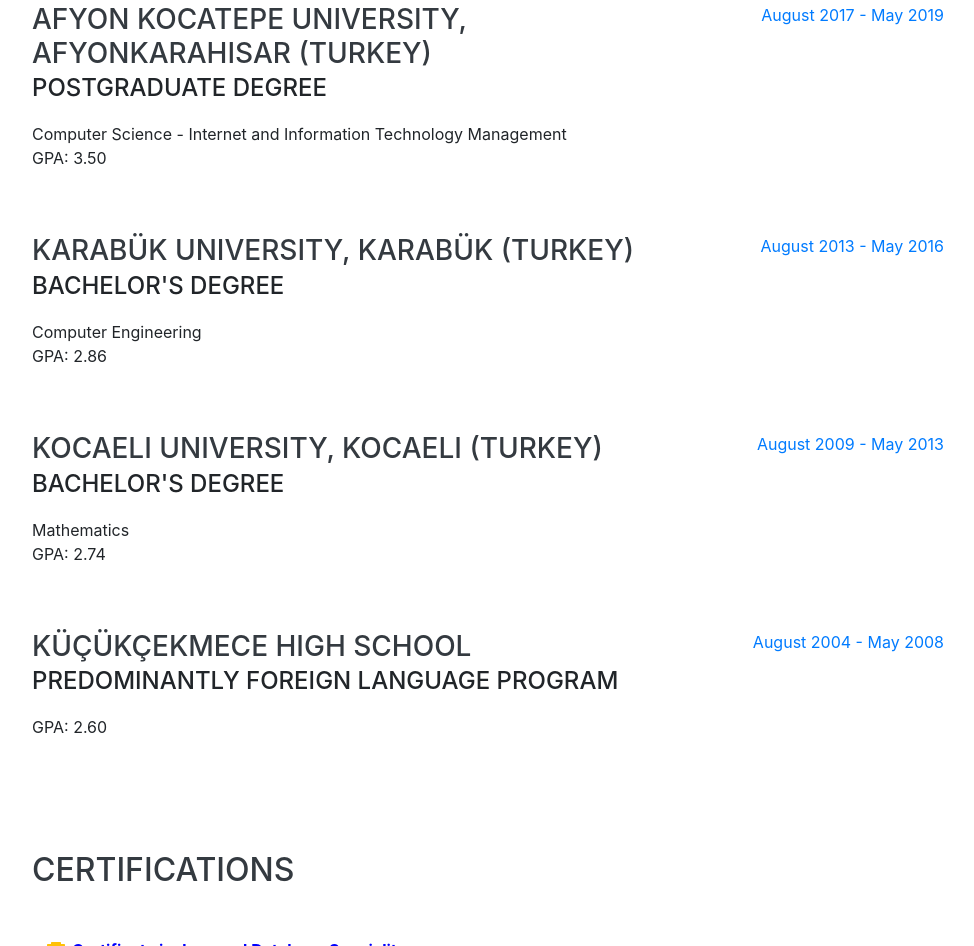
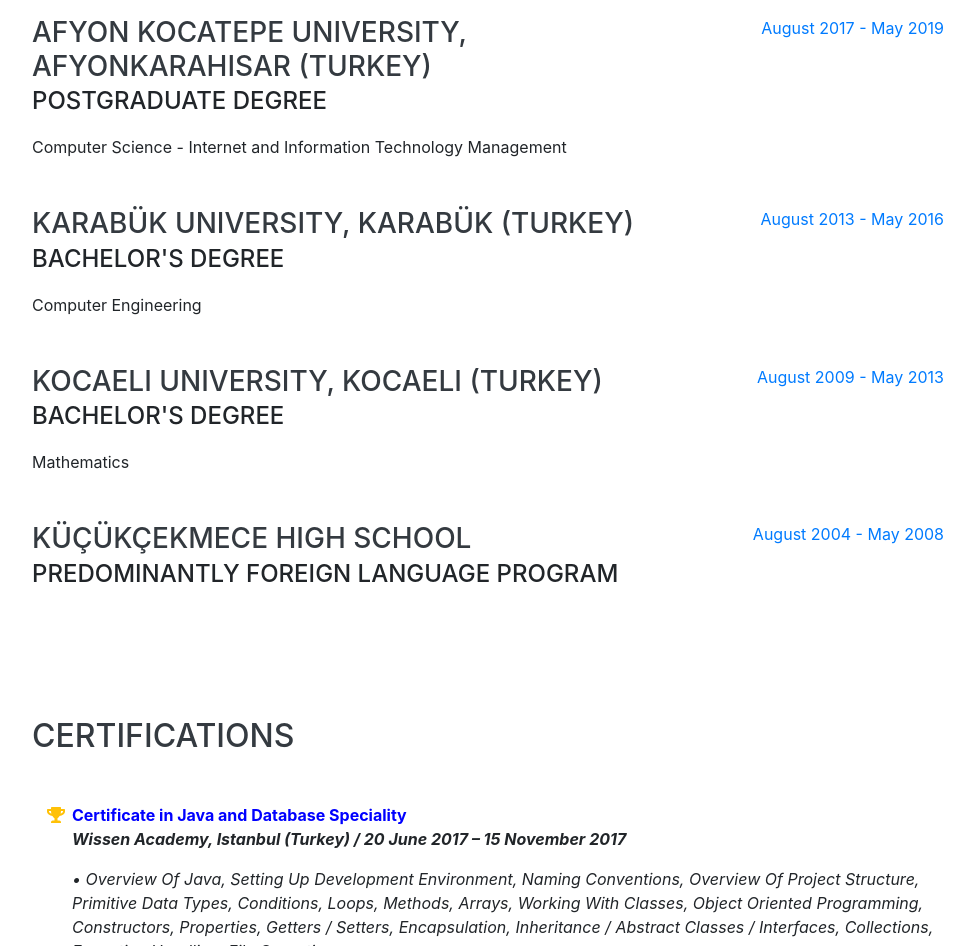
Before and after one commit to gokgu/resume, a website with bundled scripts: page index.html in a window 1280 px wide. Shown: the part 2234-3180 px from the top of the page, without its empty margins (288-1262 px from the left). Built offline with nearby package versions, Linux system fonts and the light colour scheme; a web font is replaced by a local one.

Commit message:
Update index.html

```diff
--- a/index.html
+++ b/index.html
@@ -166,7 +166,7 @@
             <h3 class="mb-0">Afyon Kocatepe University, Afyonkarahisar (Turkey)</h3>
             <div class="subheading mb-3">Postgraduate Degree</div>
             <div>Computer Science - Internet and Information Technology Management</div>
-            <p>GPA: 3.50</p>
+
           </div>
           <div class="resume-date text-md-right">
             <span class="text-primary">August 2017 - May 2019</span>
@@ -178,7 +178,7 @@
             <h3 class="mb-0">Karabük University, Karabük (Turkey)</h3>
             <div class="subheading mb-3">Bachelor's Degree</div>
             <div>Computer Engineering</div>
-            <p>GPA: 2.86</p>
+
           </div>
           <div class="resume-date text-md-right">
             <span class="text-primary">August 2013 - May 2016</span>
@@ -190,7 +190,7 @@
             <h3 class="mb-0">Kocaeli University, Kocaeli (Turkey)</h3>
             <div class="subheading mb-3">Bachelor's Degree</div>
             <div>Mathematics</div>
-            <p>GPA: 2.74</p>
+
           </div>
           <div class="resume-date text-md-right">
             <span class="text-primary">August 2009 - May 2013</span>
@@ -201,7 +201,7 @@
           <div class="resume-content">
             <h3 class="mb-0">Küçükçekmece High School</h3>
             <div class="subheading mb-3">Predominantly Foreign Language Program</div>
-            <p>GPA: 2.60 </p>
+
           </div>
           <div class="resume-date text-md-right">
             <span class="text-primary">August 2004 - May 2008</span>
```
